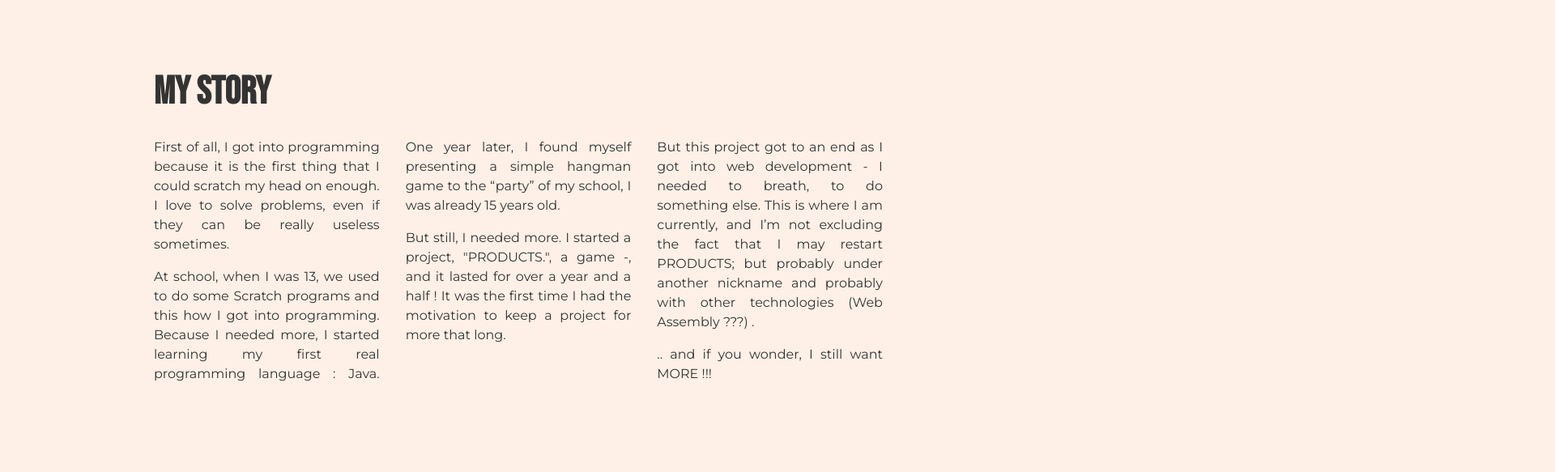
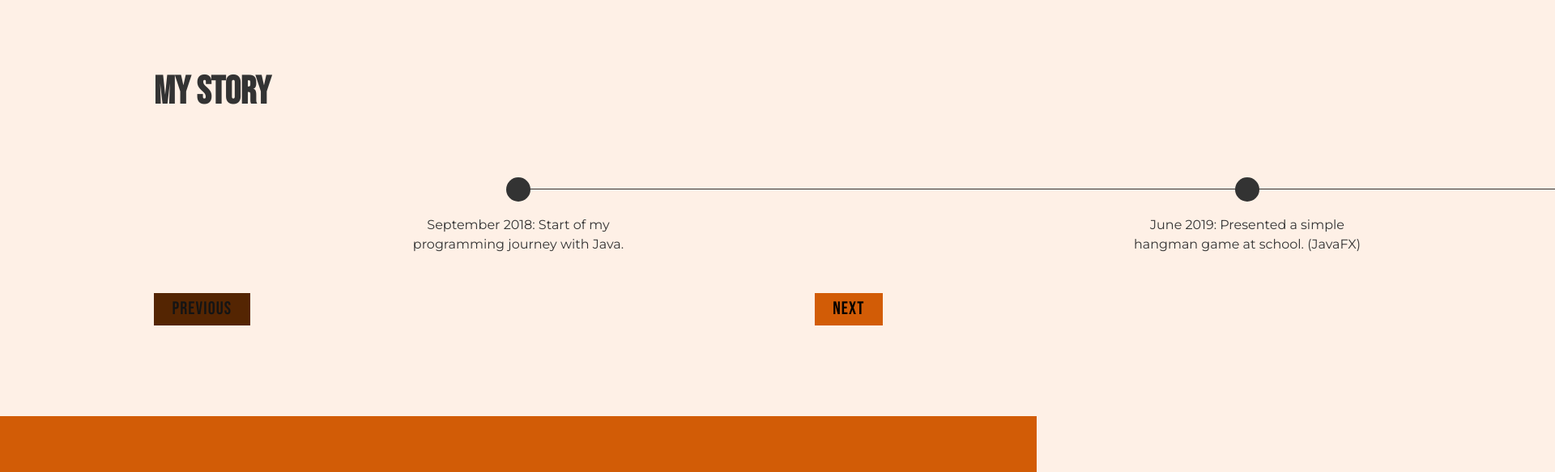
Before and after one commit to MartinHeywang/martinheywang.github.io, a website built with Vite: page index.html in a window 1280 px wide. Shown: the part 1100-1683 px from the top of the page at 81% size, 1920 px wide, since content can reach past the window. Built offline with nearby package versions, Linux system fonts and the light colour scheme.

Commit message:
Created a basic timeline

```diff
--- a/index.html
+++ b/index.html
@@ -85,31 +85,48 @@
             <div class="container">
                 <h2 class="story__title">My Story</h2>
 
-                <div class="story__content">
-                    <p class="story__p">
-                        First of all, I got into programming because it is the first thing that I could
-                        scratch my head on enough. I love to solve problems, even if they can be really
-                        useless sometimes.
-                    </p>
-                    <p class="story__p">
-                        At school, when I was 13, we used to do some Scratch programs and this how I got
-                        into programming. Because I needed more, I started learning my first real
-                        programming language : Java. One year later, I found myself presenting a simple
-                        hangman game to the “party” of my school, I was already 15 years old.
-                    </p>
-                    <p class="story_p">
-                        But still, I needed more. I started a project, "PRODUCTS.", a game -, and it
-                        lasted for over a year and a half ! It was the first time I had the motivation to
-                        keep a project for more that long.
-                    </p>
-                    <p class="story_p">
-                        But this project got to an end as I got into web development - I needed to
-                        breath, to do something else. This is where I am currently, and I’m not excluding
-                        the fact that I may restart PRODUCTS; but probably under another nickname and
-                        probably with other technologies (Web Assembly ???) .
-                    </p>
-                    <p class="story_p">.. and if you wonder, I still want MORE !!!</p>
+                <div class="story__timeline">
+                    <div class="story__timeline-block">
+                        <div class="story__timeline-bar"></div>
+                        <div class="story__timeline-point"></div>
+                        <p>September 2018: Start of my programming journey with Java.</p>
+                    </div>
+                    <div class="story__timeline-block">
+                        <div class="story__timeline-bar"></div>
+                        <div class="story__timeline-point"></div>
+                        <p>June 2019: Presented a simple hangman game at school. (JavaFX)</p>
+                    </div>
+                    <div class="story__timeline-block">
+                        <div class="story__timeline-bar"></div>
+                        <div class="story__timeline-point"></div>
+                        <p>July 2019: Started PRODUCTS. (JavaFX)</p>
+                    </div>
+                    <div class="story__timeline-block">
+                        <div class="story__timeline-bar"></div>
+                        <div class="story__timeline-point"></div>
+                        <p>January 2020: Learned Git & created GitHub account.</p>
+                    </div>
+                    <div class="story__timeline-block">
+                        <div class="story__timeline-bar"></div>
+                        <div class="story__timeline-point"></div>
+                        <p>March 2020: Started web development. (HTML/CSS/JS)</p>
+                    </div>
+                    <div class="story__timeline-block">
+                        <div class="story__timeline-bar"></div>
+                        <div class="story__timeline-point"></div>
+                        <p>September 2020: Started learning React.</p>
+                    </div>
+                    <div class="story__timeline-block">
+                        <div class="story__timeline-bar"></div>
+                        <div class="story__timeline-point"></div>
+                        <p>November 2020: Started learning TypeScript.</p>
+                    </div>
                 </div>
+                <div class="story__timeline-controls">
+                    <button class="story__timeline-previous">Previous</button>
+                    <button class="story__timeline-next">Next</button>
+                </div>
+
             </div>
         </section>
         <section id="contact" class="contact">
--- a/main.js
+++ b/main.js
@@ -1 +1,43 @@
 console.log("%cWelcome!", "color: skyblue; background-color: #222; font-weight: bold; font-size: 2rem;")
+
+function initializeTimeline() {
+    const timeline = document.querySelector(".story__timeline");
+    const blocksCount = timeline.childElementCount;
+
+    timeline.style.width = `calc(${blocksCount} * 100%)`;
+
+    let timelinePos = 0;
+    const firstPos = 0;
+    const lastPos = blocksCount - 1;
+
+    const previousBtn = document.querySelector(".story__timeline-previous")
+    const nextBtn = document.querySelector(".story__timeline-next")
+
+    const blockWidthPerc = `(100% / ${blocksCount})`;
+
+    previousBtn.addEventListener("click", () => {
+        if(timelinePos === firstPos) return;
+        timelinePos--
+
+        refreshTimelineAndControls()
+    })
+    nextBtn.addEventListener("click", () => {
+        if(timelinePos === lastPos);
+        timelinePos++
+
+        refreshTimelineAndControls()
+    })
+
+    const refreshTimelineAndControls = () => {
+        timeline.style.transform = `translateX(calc(-${timelinePos} * ${blockWidthPerc}))`
+        previousBtn.disabled = false;
+        nextBtn.disabled = false;
+
+        if(timelinePos === firstPos) previousBtn.disabled = true;
+        if(timelinePos === lastPos) nextBtn.disabled = true;
+    }
+
+    refreshTimelineAndControls();
+}
+
+initializeTimeline()
--- a/scss/defaults.scss
+++ b/scss/defaults.scss
@@ -38,6 +38,13 @@
     outline-offset: 2px;
 }
 
+button:disabled {
+    filter: brightness(40%);
+    color: unset;
+    pointer-events: none;
+    user-select: none;
+}
+
 p {
     line-height: 150%;
 }
--- a/scss/main.scss
+++ b/scss/main.scss
@@ -22,4 +22,6 @@
 
     color: var(--clr-neutral-900);
     font-family: "Montserrat", sans-serif;
+
+    overflow-x: hidden;
 }
--- a/scss/story-section.scss
+++ b/scss/story-section.scss
@@ -1,18 +1,60 @@
 .story {
-    &__content {
+    &__timeline {
+        display: flex;
+        // the width of the timeline is set through javascript because it depends on the number of points in the timeline
+        // width: calc(x * 100%);
+
+        transition: transform 300ms ease-in-out;
+    }
+
+    &__timeline-block {
+        width: 100%;
+        padding: 0 1rem;
+
+        position: relative;
+
+        display: flex;
+        align-items: center;
+        justify-content: center;
+
+        & p {
+            margin-top: 8rem;
+            text-align: center;
+            max-width: 28ch;
+        }
+
+        &:last-child .story__timeline-bar {
+            display: none;
+        }
+    }
+
+    &__timeline-bar {
+        position: absolute;
+        min-height: 1px;
+        width: 100%;
+        background-color: var(--clr-neutral-900);
+
+        transform: translateX(50%);
+
+        margin: 2rem 0;
+    }
+
+    &__timeline-point {
+        position: absolute;
+        width: 30px;
+        height: 30px;
+        margin: 2rem 0;
+        border-radius: 50%;
+
+        background-color: var(--clr-neutral-900);
+    }
+
+    &__timeline-controls {
         margin-top: 2rem;
 
-        columns: 25ch;
-        gap: 2em;
-
-        text-align: justify;
-    }
-
-    &__p {
-        margin-bottom: 0;
-    }
-
-    &__p:first-child {
-        margin-top: 0;
+        display: flex;
+        flex-wrap: wrap;
+        justify-content: space-between;
+        gap: .5em;
     }
 }
```
